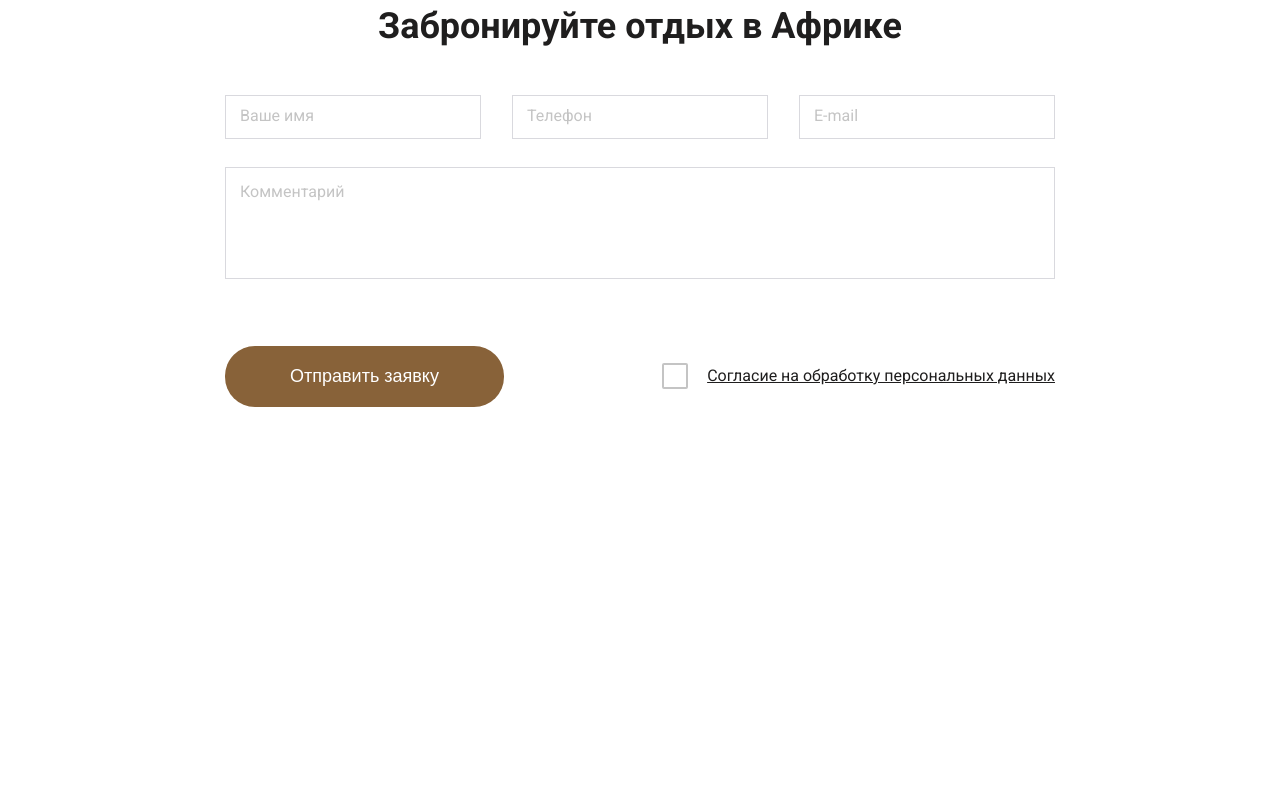
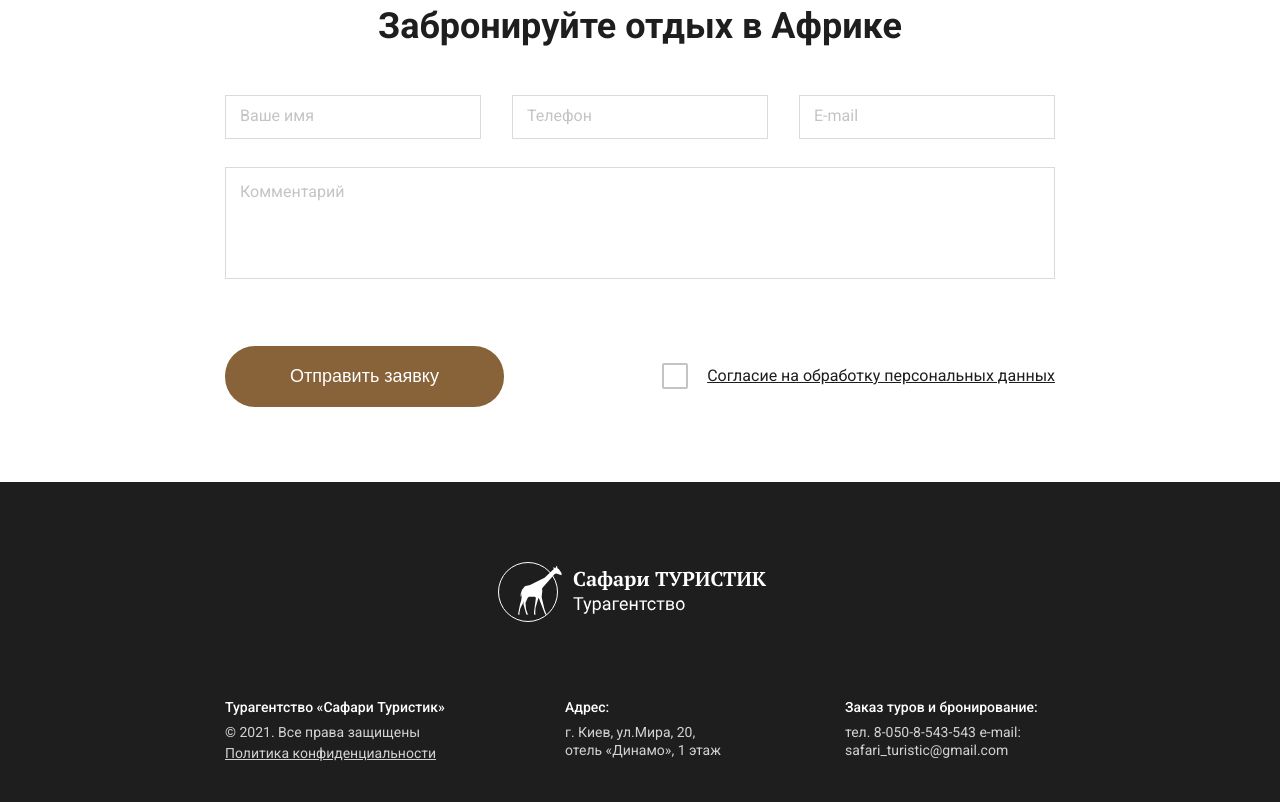
Before and after one commit to zay4onok/safari, a plain HTML site: page index.html in a window 1280 px wide. Shown: the part 6754-7556 px from the top of the page. Before the commit the page ends 7236 px from the top, so only its background shows below. Drawn offline with nearby package versions, Linux system fonts and the light colour scheme.

Commit message:
add footer

```diff
--- a/css/style.css
+++ b/css/style.css
@@ -513,8 +513,8 @@ a {
   cursor: pointer;
 }
 
-.booking__checkbox:checked + .booking__checkbox-style::before{
-  content: '';
+.booking__checkbox:checked + .booking__checkbox-style::before {
+  content: "";
   position: absolute;
   width: 16px;
   height: 16px;
@@ -523,3 +523,48 @@ a {
   left: 50%;
   transform: translate(-50%, -50%);
 }
+
+.footer {
+  padding: 80px 0;
+  background-color: #1f1e1e;
+}
+.footer__logo {
+  text-align: center;
+  margin-bottom: 70px;
+}
+.footer__wrapper {
+  display: flex;
+  justify-content: space-between;
+  margin: 0 auto;
+  max-width: 830px;
+  color: #fff;
+  font-size: 14px;
+  line-height: 130%;
+}
+.footer__info {
+  width: 225px;
+}
+.footer__wrapper-title {
+  margin-bottom: 7px;
+  font-weight: 500;
+}
+.footer__copy {
+  margin-bottom: 3px;
+  opacity: 0.8;
+}
+.footer__link {
+  text-decoration: underline;
+  opacity: 0.8;
+}
+.footer__adress {
+  width: 165px;
+}
+.footer__contacts {
+  width: 210px;
+}
+.footer__adress-text {
+  opacity: 0.8;
+}
+.footer__contacts-text {
+  opacity: 0.8;
+}
--- a/index.html
+++ b/index.html
@@ -479,19 +479,56 @@
       <div class="container">
         <h2 class="booking__title">Забронируйте отдых в Африке</h2>
         <form class="booking__form">
-          <input class="booking__input" type="text" placeholder="Ваше имя"/>
-          <input class="booking__input" type="text" placeholder="Телефон"/>
-          <input class="booking__input" type="text" placeholder="E-mail"/>
+          <input class="booking__input" type="text" placeholder="Ваше имя" />
+          <input class="booking__input" type="text" placeholder="Телефон" />
+          <input class="booking__input" type="text" placeholder="E-mail" />
           <textarea class="booking__area" placeholder="Комментарий"></textarea>
           <button class="booking__btn" type="submit">Отправить заявку</button>
           <label class="booking__label">
-            <input class="booking__checkbox"type="checkbox">
+            <input class="booking__checkbox" type="checkbox" />
             <span class="booking__checkbox-style"></span>
-            Согласие на обработку персональных данных
+            <a class="booking__checkbox-link" href="#"
+              >Согласие на обработку персональных данных</a
+            >
           </label>
         </form>
       </div>
     </section>
+    <footer class="footer">
+      <div class="container">
+        <div class="footer__logo">
+          <a class="logo" href="#">
+            <img class="logo__img" src="images/logo.svg" alt="" />
+          </a>
+        </div>
+        <div class="footer__wrapper">
+          <div class="footer__info">
+            <p class="footer__wrapper-title">Турагентство «Сафари Туристик»</p>
+            <p class="footer__copy">© 2021. Все права защищены</p>
+            <a class="footer__link" href="#">Политика конфиденциальности</a>
+          </div>
+          <div class="footer__adress">
+            <p class="footer__wrapper-title">Адрес:</p>
+            <p class="footer__adress-text">
+              г. Киев, ул.Мира, 20, отель «Динамо», 1 этаж
+            </p>
+          </div>
+          <div class="footer__contacts">
+            <p class="footer__wrapper-title">Заказ туров и бронирование:</p>
+            <p class="footer__contacts-text">
+              <a class="footer__contacts-phone" href="tel: 80508543543"
+                >тел. 8-050-8-543-543</a
+              >
+              <a
+                class="footer__contacts-mail"
+                href="mailto: safari_turistic@gmail.com"
+                >e-mail: safari_turistic@gmail.com</a
+              >
+            </p>
+          </div>
+        </div>
+      </div>
+    </footer>
     <script src="https://ajax.googleapis.com/ajax/libs/jquery/3.4.1/jquery.min.js"></script>
     <script src="js/slick.min.js"></script>
     <script src="js/jquery.magnific-popup.min.js"></script>
```
